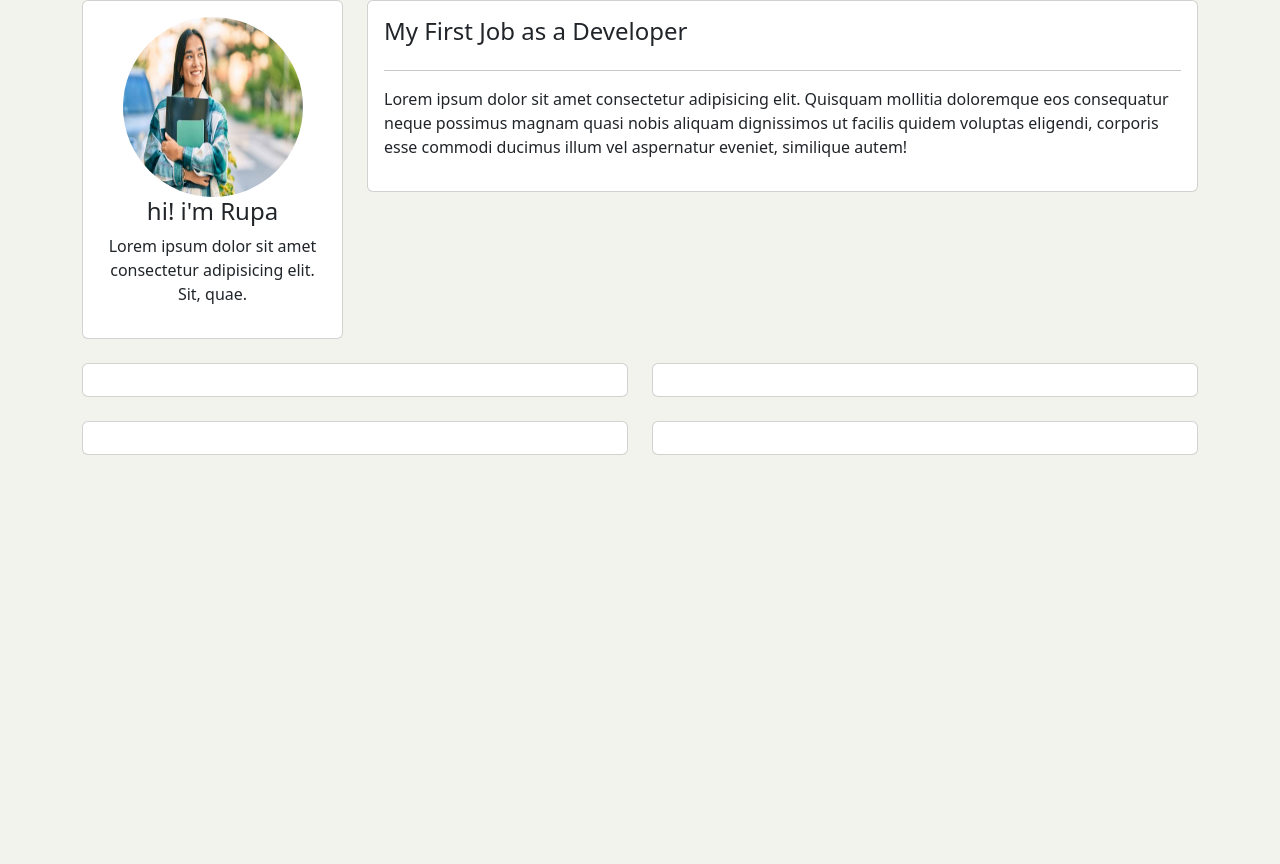
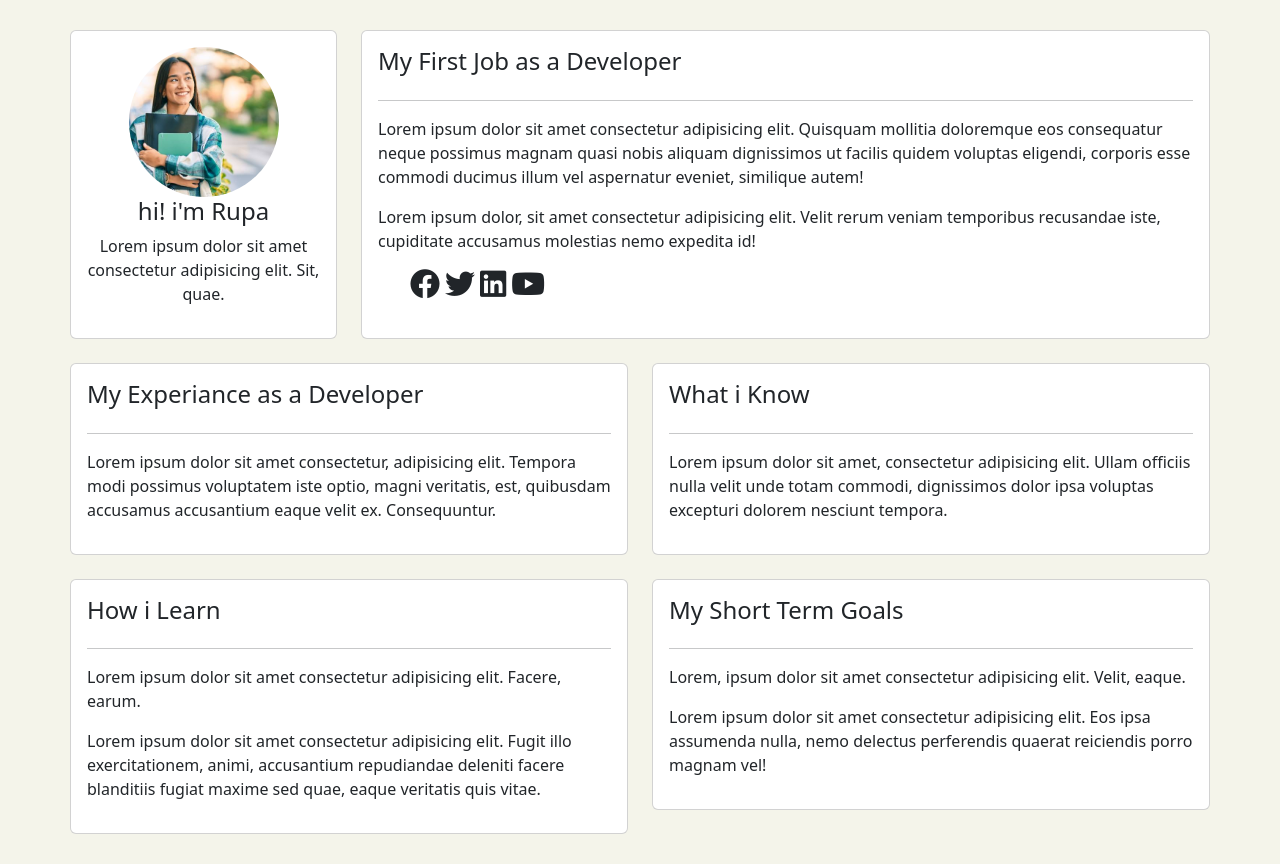
Before and after one commit to rupachakma/Portfolio, a Django app: page /homepage in a window 1280 px wide. Before the commit the page ends 455 px from the top, so only its background shows below. Run offline with Django 4.2, Linux system fonts and the light colour scheme.

Commit message:
personal website

```diff
--- a/static/css/main.css
+++ b/static/css/main.css
@@ -1,13 +1,25 @@
 body{
-    background-color: rgb(243, 243, 237);
+    background-color: rgb(244, 244, 234);
 }
 #pic-wrapper{
     text-align: center;
 }
 #pic{
-    height: 180px;
-    width: 180px;
+    height: 150px;
+    width: 150px;
     border-radius: 50%;
     margin-left: auto;
     margin-right: auto;
+    object-fit: cover;
 }
+.social-link{
+    display: flex;
+    gap: 5px;
+    list-style: none;
+}
+i{
+    font-size: 30px;
+}
+.container{
+    padding: 30px 0;
+}
--- a/templates/home.html
+++ b/templates/home.html
@@ -6,42 +6,73 @@
     <meta name="viewport" content="width=device-width, initial-scale=1">
     <title></title>
     <link href="https://cdn.jsdelivr.net/npm/bootstrap@5.3.2/dist/css/bootstrap.min.css" rel="stylesheet" integrity="sha384-T3c6CoIi6uLrA9TneNEoa7RxnatzjcDSCmG1MXxSR1GAsXEV/Dwwykc2MPK8M2HN" crossorigin="anonymous">
+    <link rel="stylesheet" href="https://cdnjs.cloudflare.com/ajax/libs/font-awesome/6.4.2/css/all.min.css">
     <link rel="stylesheet" href="{% static 'css/main.css' %}">
   </head>
   <body>
+
       <div class="container">
         <div class="row">
           <div class="col-md-3">
-            <div class="card card-body" id="pic-wrapper">
+            <div class="card card-body h-100" id="pic-wrapper">
               <img src="{% static 'img/img2.jpg' %}" alt="image" id="pic">
               <h4>hi! i'm Rupa</h4>
               <p>Lorem ipsum dolor sit amet consectetur adipisicing elit. Sit, quae.</p>
             </div>
           </div>
           <div class="col-md-9">
-            <div class="card card-body">
+            <div class="card card-body h-100">
               <h4>My First Job as a Developer</h4>
               <hr>
               <p>Lorem ipsum dolor sit amet consectetur adipisicing elit. Quisquam mollitia doloremque eos consequatur neque possimus magnam quasi nobis aliquam dignissimos ut facilis quidem voluptas eligendi, corporis esse commodi ducimus illum vel aspernatur eveniet, similique autem!</p>
+
+              <p>Lorem ipsum dolor, sit amet consectetur adipisicing elit. Velit rerum veniam temporibus recusandae iste, cupiditate accusamus molestias nemo expedita id!</p>
+
+              <ul class="social-link">
+                <li><i class="fa-brands fa-facebook"></i></li>
+                <li><i class="fa-brands fa-twitter"></i></li>
+                <li><i class="fa-brands fa-linkedin"></i></i></li>
+                <li><i class="fa-brands fa-youtube"></i></li>
+              </ul>
             </div>
           </div>
         </div><br>
 
         <div class="row">
           <div class="col-md-6">
-            <div class="card card-body"></div>
+            <div class="card card-body">
+              <h4>My Experiance as a Developer</h4>
+              <hr>
+              <p>Lorem ipsum dolor sit amet consectetur, adipisicing elit. Tempora modi possimus voluptatem iste optio, magni veritatis, est, quibusdam accusamus accusantium eaque velit ex. Consequuntur.</p>
+            </div>
           </div>
           <div class="col-md-6">
-            <div class="card card-body"></div>
+            <div class="card card-body">
+              <h4>What i Know</h4>
+              <hr>
+              <p>Lorem ipsum dolor sit amet, consectetur adipisicing elit. Ullam officiis nulla velit unde totam commodi, dignissimos dolor ipsa voluptas excepturi dolorem nesciunt tempora.</p>
+            </div>
           </div>
         </div> <br>
 
         <div class="row">
           <div class="col-md-6">
-            <div class="card card-body"></div>
+            <div class="card card-body">
+              <h4>How i Learn</h4>
+              <hr>
+              <p>Lorem ipsum dolor sit amet consectetur adipisicing elit. Facere, earum.</p>
+
+              <p>Lorem ipsum dolor sit amet consectetur adipisicing elit. Fugit illo exercitationem, animi, accusantium repudiandae deleniti facere blanditiis fugiat maxime sed quae, eaque veritatis quis vitae.</p>
+            </div>
           </div>
           <div class="col-md-6">
-            <div class="card card-body"></div>
+            <div class="card card-body">
+              <h4>My Short Term Goals</h4>
+              <hr>
+              <p>Lorem, ipsum dolor sit amet consectetur adipisicing elit. Velit, eaque.</p>
+
+              <p>Lorem ipsum dolor sit amet consectetur adipisicing elit. Eos ipsa assumenda nulla, nemo delectus perferendis quaerat reiciendis porro magnam vel!</p>
+            </div>
           </div>
         </div>
       </div>
```
